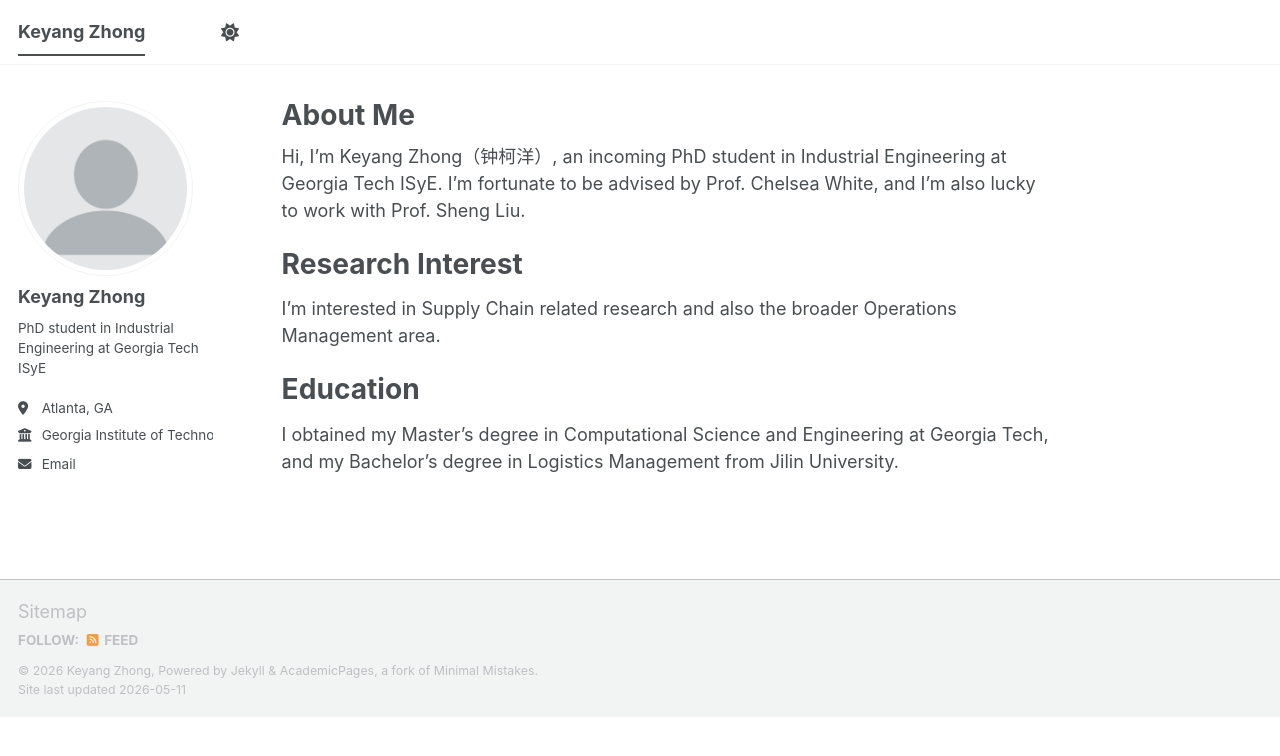
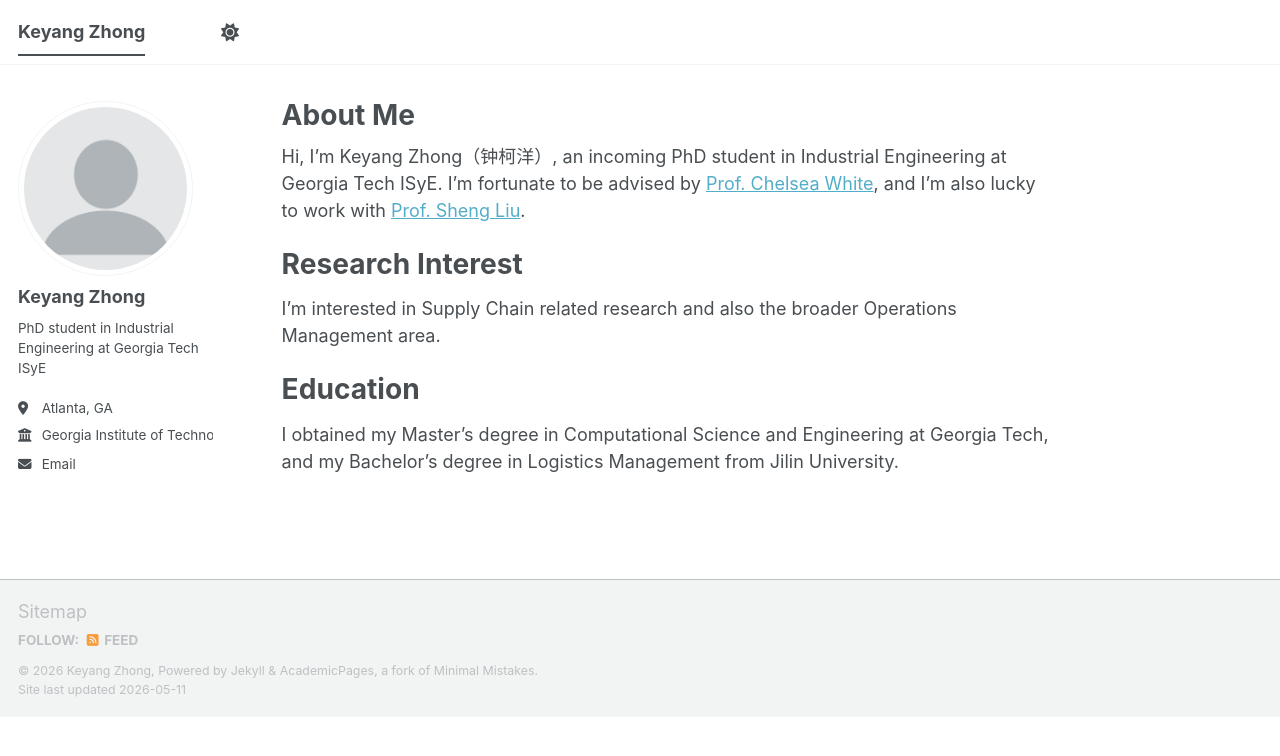
Before and after one commit to Alfredkkk/Alfredkkk.github.io, a Jekyll site: the page built from _pages/about.md, in a window 1280 px wide. Shown: the top 756 px of the page. Built offline with Jekyll 4.4.1, drawn with Linux system fonts in a browser that asks for light colours; a script bundle is joined from its source files by our own code; library files that are not in the unit come from our copies; some of the changed lines change nothing that is shown.

Commit message:
content modification

```diff
--- a/_pages/about.md
+++ b/_pages/about.md
@@ -7,7 +7,7 @@
   - /about.html
 ---
 
-Hi, I'm Keyang Zhong（钟柯洋）, an incoming PhD student in Industrial Engineering at Georgia Tech ISyE. I'm fortunate to be advised by Prof. Chelsea White, and I'm also lucky to work with Prof. Sheng Liu.
+Hi, I'm Keyang Zhong（钟柯洋）, an incoming PhD student in Industrial Engineering at Georgia Tech ISyE. I'm fortunate to be advised by [Prof. Chelsea White](https://www.isye.gatech.edu/users/chelsea-white), and I'm also lucky to work with [Prof. Sheng Liu](https://sites.google.com/site/thushengliu/home?authuser=0).
 
 Research Interest
 ======
```
